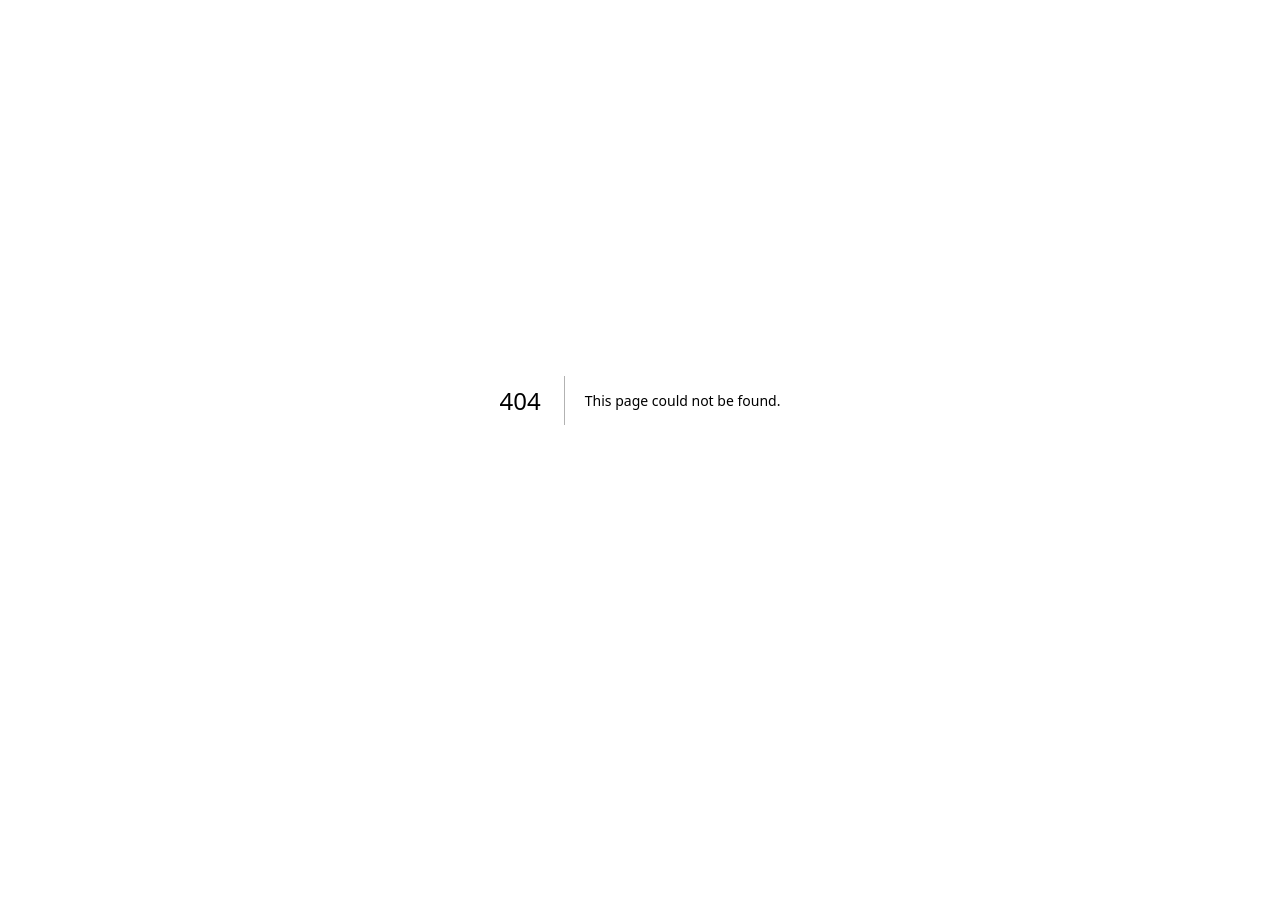
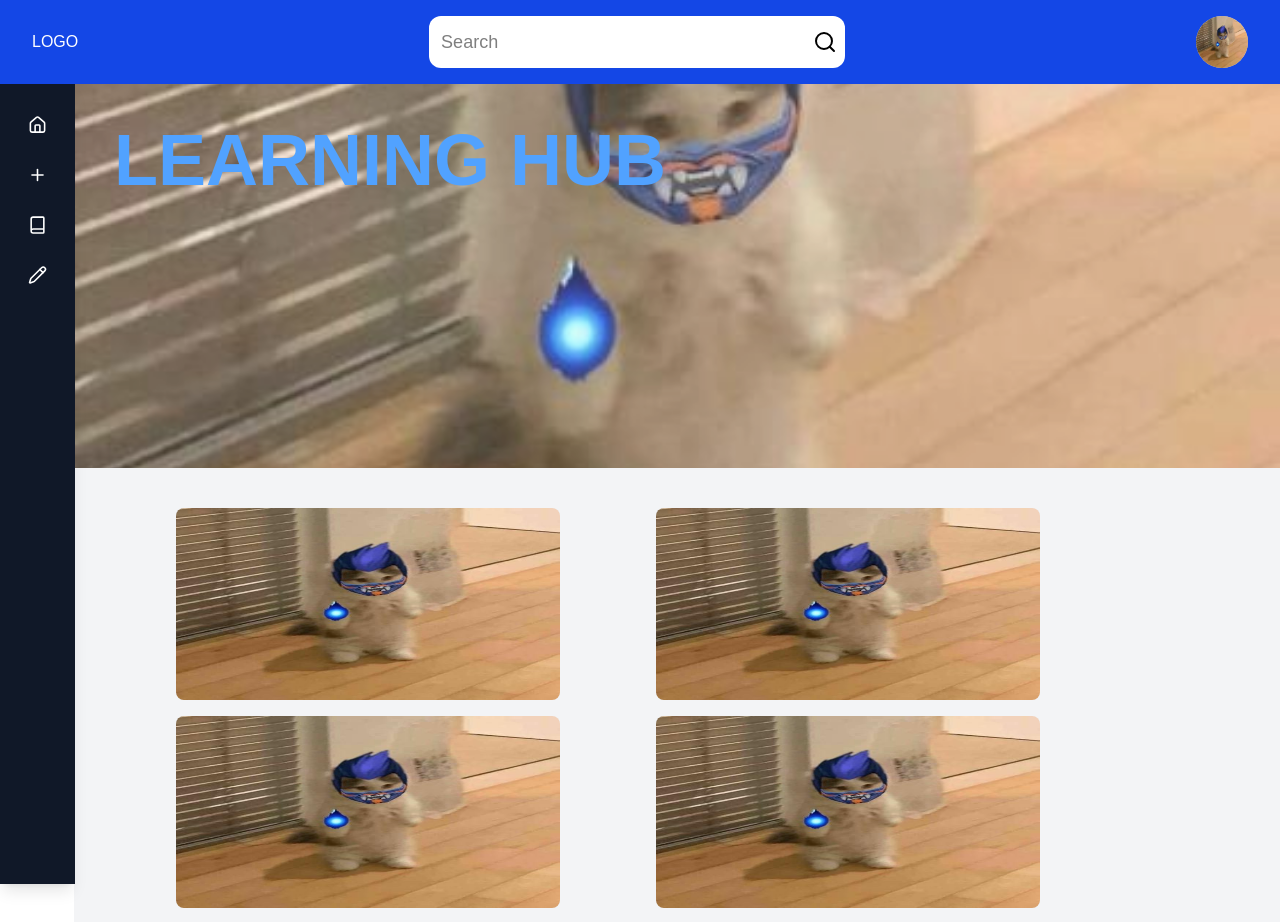
Before and after one commit to CS371-Project-Management/CS371-Frontend, a Next.js app: page /user/home in a window 1280 px wide. Before the commit this address had no page. Shown: the top 922 px of the page. Before the commit the page ends 800 px from the top, so only its background shows below. Built offline with nearby package versions, Linux system fonts and the light colour scheme.

Commit message:
do_home_page

```diff
--- /dev/null
+++ b/app/user/home/page.tsx
@@ -0,0 +1,105 @@
+'use client';
+
+import Image from 'next/image';
+import { BookOpen, Code, Database, Palette } from 'lucide-react';
+import { useState } from 'react';
+import { Course } from '@/interfaces/course';
+import Card from '@/components/Card';
+import ModalJoinClassroom from '@/components/Modal/JoinClassroom';
+
+const courses = [
+    {
+        title: 'UX/UI Design Bootcamp',
+        description: 'เรียนออกแบบ UX/UI ตั้งแต่พื้นฐานจนถึงขั้นสูง',
+        image: '/images/image.jpg',
+        icon: <Palette size={24} />,
+    },
+    {
+        title: 'Data Analytics with Python',
+        description: 'วิเคราะห์ข้อมูลด้วย Python และเครื่องมือต่าง ๆ',
+        image: '/images/image.jpg',
+        icon: <Database size={24} />,
+    },
+    {
+        title: 'Fundamental Web Dev',
+        description: 'HTML5 และ CSS3 สำหรับมือใหม่',
+        image: '/images/image.jpg',
+        icon: <Code size={24} />,
+    },
+    {
+        title: 'Introduction to JavaScript',
+        description: 'พื้นฐานการเขียนโปรแกรมด้วย JavaScript',
+        image: '/images/image.jpg',
+        icon: <Code size={24} />,
+    },
+    {
+        title: 'Web App Development with Node.js',
+        description: 'เรียนรู้ Node.js และ Express',
+        image: '/images/image.jpg',
+        icon: <BookOpen size={24} />,
+    },
+];
+
+export default function HomePage() {
+    const [selectedCourse, setSelectedCourse] = useState<Course | null>(null);
+    const [isModalOpen, setIsModalOpen] = useState(false);
+
+    const openModal = (course: Course) => {
+        setSelectedCourse(course);
+        setIsModalOpen(true);
+    };
+
+    return (
+        <div className="bg-gray-100 min-h-screen">
+            <div className="relative w-full h-96">
+                <Image
+                src="/images/image.jpg"
+                alt="Learning Hub"
+                layout="fill"
+                objectFit="cover"
+                className="opacity-80"
+                />
+
+                <div className="relative flex p-10 text-center">
+                <h1 className="text-7xl font-bold text-blue-400">LEARNING HUB</h1>
+                </div>
+            </div>
+
+            <div className="m-10 ml-16">
+                <div className='flex flex-wrap pb-10 gap-y-4'>
+                    {courses.map((course, index) => (
+                        <div key={index}
+                            className='flex justify-center w-120'
+                            onClick={() => openModal(course)}>
+                            <div className=' h-48 w-96 mr-5 bg-blue-200 rounded-xl'>
+                            <Image
+                                src={course.image}
+                                alt={course.title}
+                                width={300}
+                                height={100}
+                                className="w-full h-full rounded-lg"
+                            />
+                            </div>
+                        </div>
+                    ))}
+                </div>
+
+                <div className='flex flex-wrap gap-6'>
+                    {courses.map((course, index) => (
+                        <div key={index}
+                            onClick={() => openModal(course)}>
+                            <Card image={course.image} title={course.title} description={course.description}></Card>
+                        </div>
+                    ))}
+                </div>
+            </div>
+
+            <ModalJoinClassroom
+                isOpen={isModalOpen}
+                onClose={() => setIsModalOpen(false)}
+                selectedCourse={selectedCourse}>
+            </ModalJoinClassroom>
+
+        </div>
+    );
+}
```
